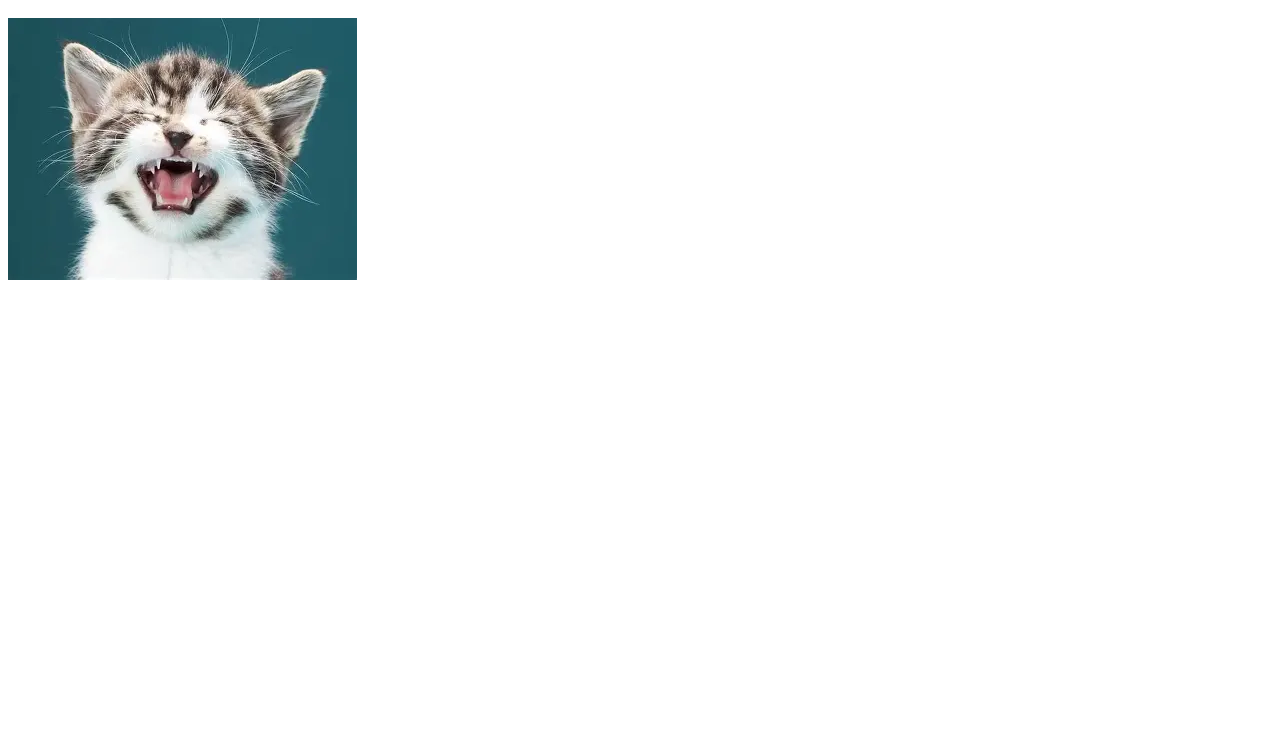
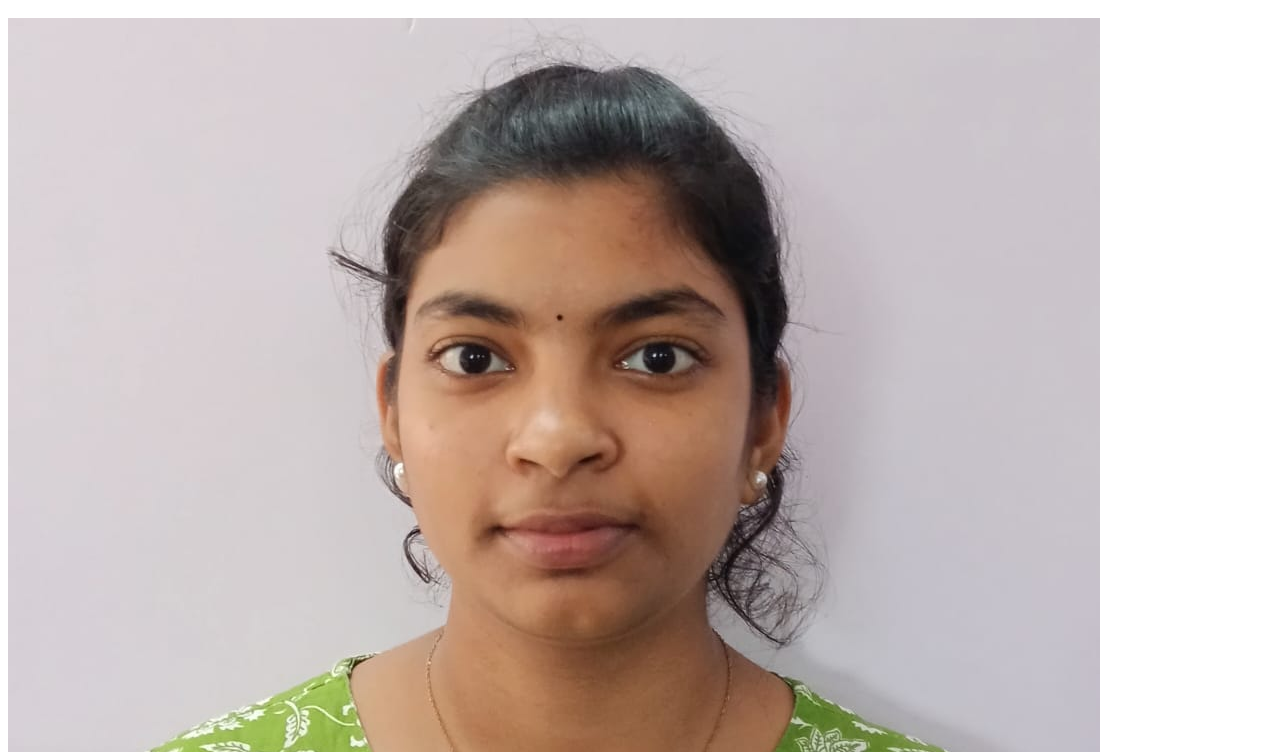
Before and after one commit to Tejasripullepu/Tejasripullepu.github.io., a plain HTML site: page index.html in a window 1280 px wide. Shown: the part 48-800 px from the top of the page. Drawn offline with Linux system fonts and the light colour scheme.

Commit message:
my image

```diff
--- a/index.html
+++ b/index.html
@@ -1,2 +1,2 @@
 <h1>KIET Students:Tejasri</h1>
-<img src="photo.webp">
+<img src="teja photo.jpeg">
```
Also changed, not shown: teja photo.jpeg (added).
